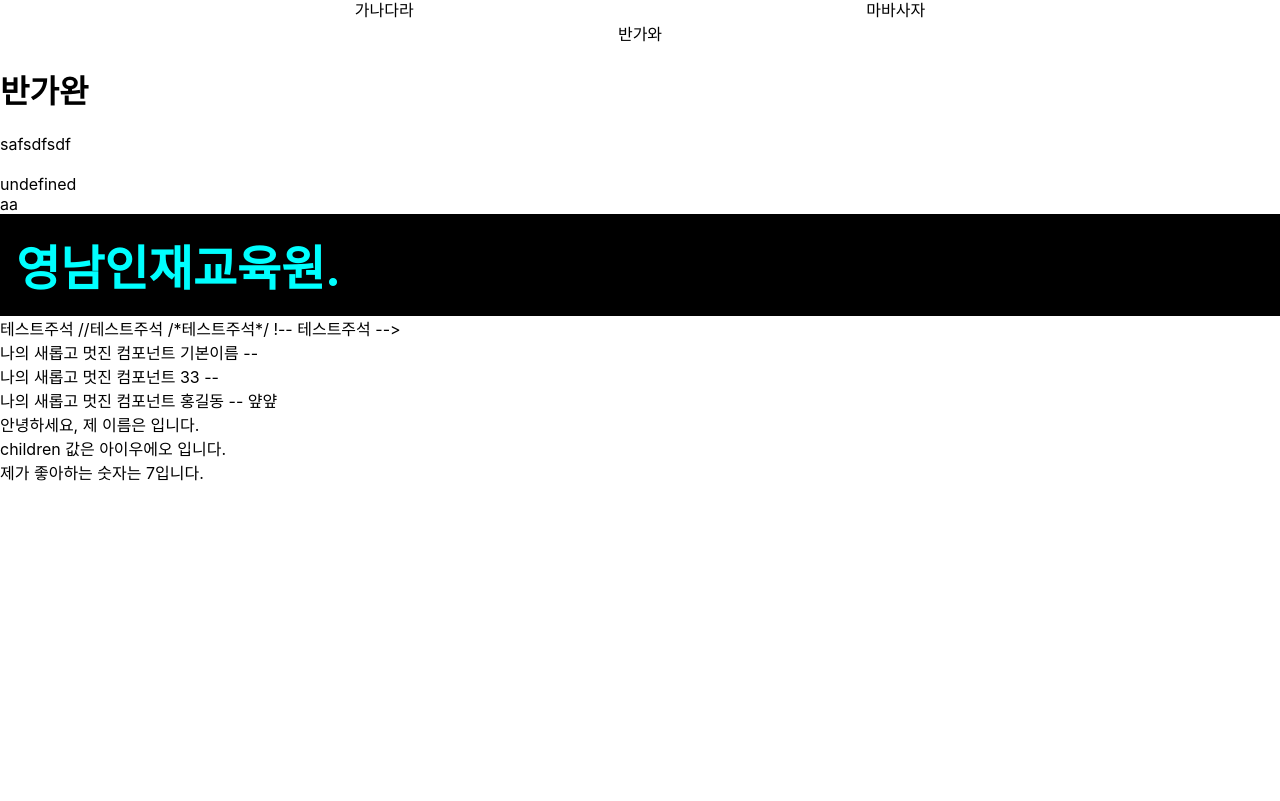
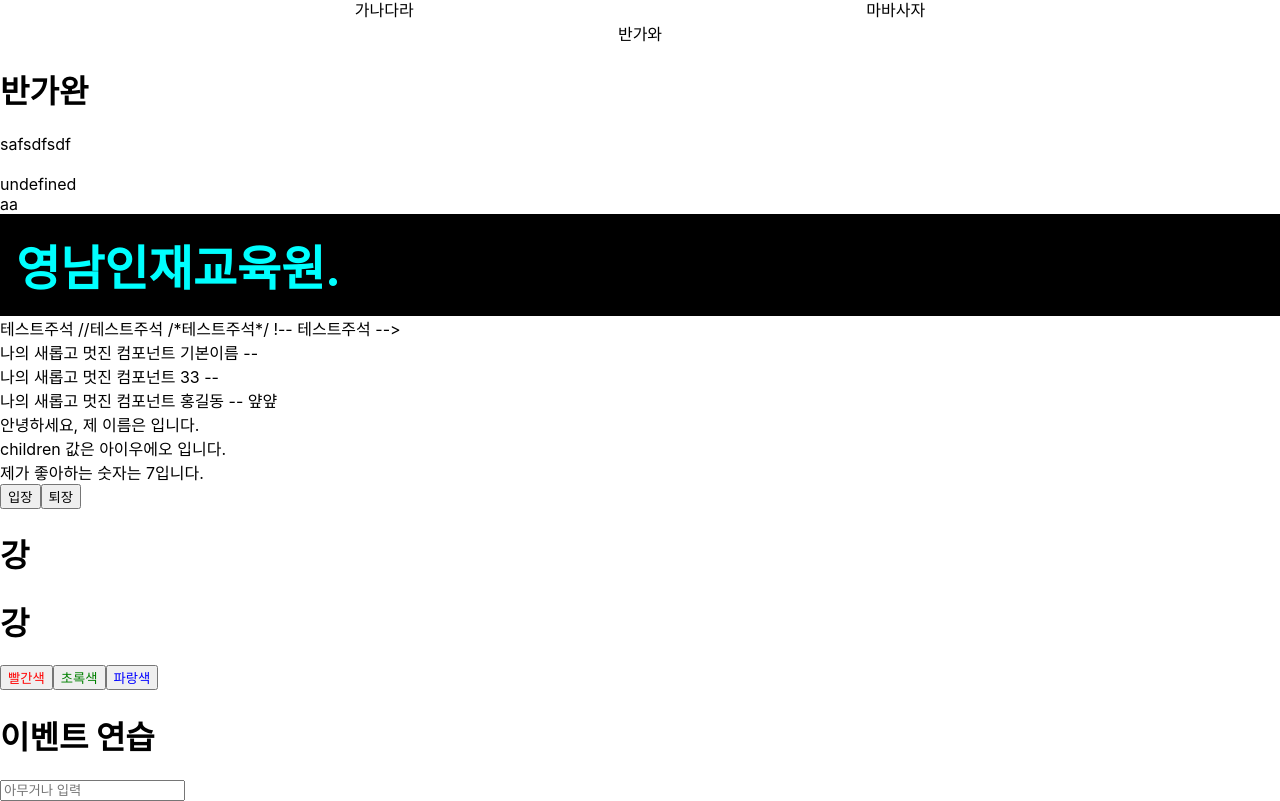
Before and after one commit to K1mYoungMan33/react_redux_1, a React (Create React App) app: page / in a window 1280 px wide. Shown: the part 304-1105 px from the top of the page. Before the commit the page ends 800 px from the top, so only its background shows below. Built offline with nearby package versions, Linux system fonts and the light colour scheme.

Commit message:
EventPractice 생성

```diff
--- a/src/App.js
+++ b/src/App.js
@@ -5,6 +5,8 @@ import './undefinedRender';
 import UndRend from "./undefinedRender";
 import MyComponent from "./MyComponent";
 import MyComponentClass from "./MyComponentClass";
+import Say from "./Say";
+import EventPractice from "./EventPractice";
 
 function App() {
 
@@ -62,6 +64,12 @@ function App() {
               <MyComponent name='홍길동' address='대구광역시' age={10}> 얖얖 </MyComponent>
               <MyComponentClass favoriteNumber={7}> 아이우에오 </MyComponentClass>
           </>
+          <>
+              <Say></Say>
+          </>
+          <>
+              <EventPractice/>
+          </>
       </Fragment>
   );
 }
--- /dev/null
+++ b/src/EventPractice.js
@@ -0,0 +1,25 @@
+import {Component} from "react";
+
+
+class EventPractice extends Component {
+
+    render() {
+
+        return(
+            <div>
+                <h1>이벤트 연습</h1>
+                <input type={'text'}
+                       name={'message'}
+                       placeholder={'아무거나 입력'}
+                       onChange={
+                           (e)=>{
+                               console.log(e)
+                           }
+                       }/>
+
+            </div>
+        )
+    }
+}
+
+export default EventPractice;
--- /dev/null
+++ b/src/Say.js
@@ -0,0 +1,63 @@
+import {useState} from "react";
+
+const Say = ()=>{
+    const [ message, setMessage ] = useState('강');
+    const onClickEnter = ()=> setMessage( '안녕하세요!' );
+    const onClickLeave = ()=> setMessage( '안녕히 가세요!' );
+
+    const [ color, setColor ] = useState( 'black' );
+
+
+    const object = { a:1, b:2, c:3 };
+    const nextObject = { ...object, b:4 };
+    console.log( "object")
+    console.log( object );
+    console.log( "nextObject")
+    console.log( nextObject );
+
+    const array = [
+        { id:1, value: true },
+        { id:2, value: true },
+        { id:3, value: false },
+    ];
+    let nextArray = array.concat( { id:4, value:true } );
+    console.log( "array.concat" )
+    console.log( array )
+    console.log( nextArray )
+
+    nextArray.filter( t=>t.id!==2);
+    console.log( "nextArray.filter" )
+    console.log( array )
+    console.log( nextArray )
+
+    nextArray=nextArray.filter( t=>t.id!==2);
+    console.log( "nextArray=nextArray.filter" )
+    console.log( array )
+    console.log( nextArray )
+
+    nextArray.map( t=>t.id===1?{ ...t, value:false}:t );
+    console.log( "nextArray.map" )
+    console.log( array )
+    console.log( nextArray )
+
+    nextArray=nextArray.map( t=>t.id===1?{ ...t, value:false}:t );
+    console.log( "nextArray=nextArray.map" )
+    console.log( array )
+    console.log( nextArray )
+
+
+    return (
+        <div>
+            <button onClick={onClickEnter}>입장</button>
+            <button onClick={onClickLeave}>퇴장</button>
+            <h1>{message}</h1>
+
+            <h1 style={{color}}>{message}</h1>
+            <button style={{color:"red"}} onClick={()=>setColor('red')}>빨간색</button>
+            <button style={{color:"green"}} onClick={()=>setColor('green')}>초록색</button>
+            <button style={{color:"blue"}} onClick={()=>setColor('blue')}>파랑색</button>
+        </div>
+    )
+}
+
+export default Say;
```
